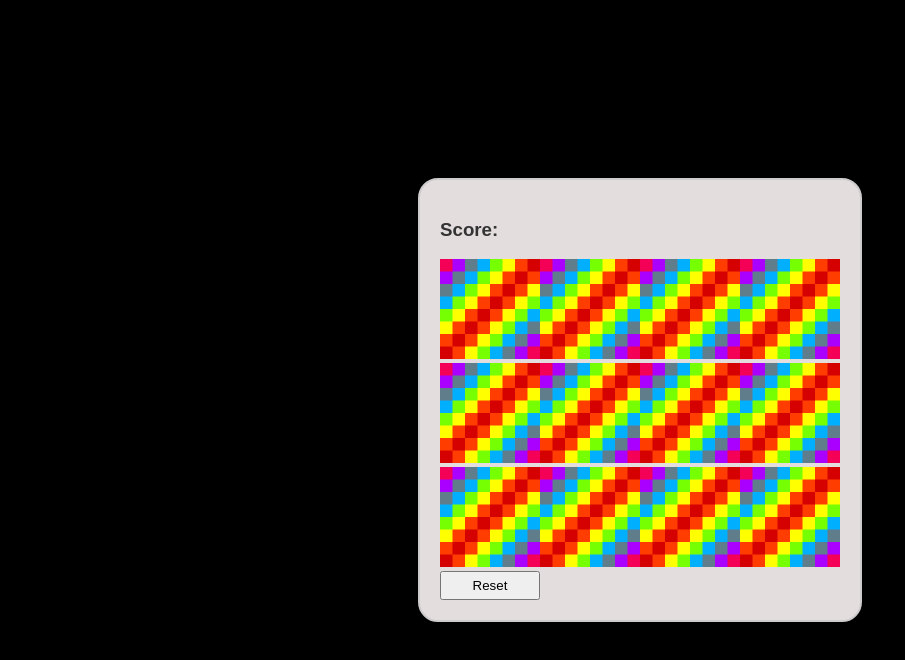
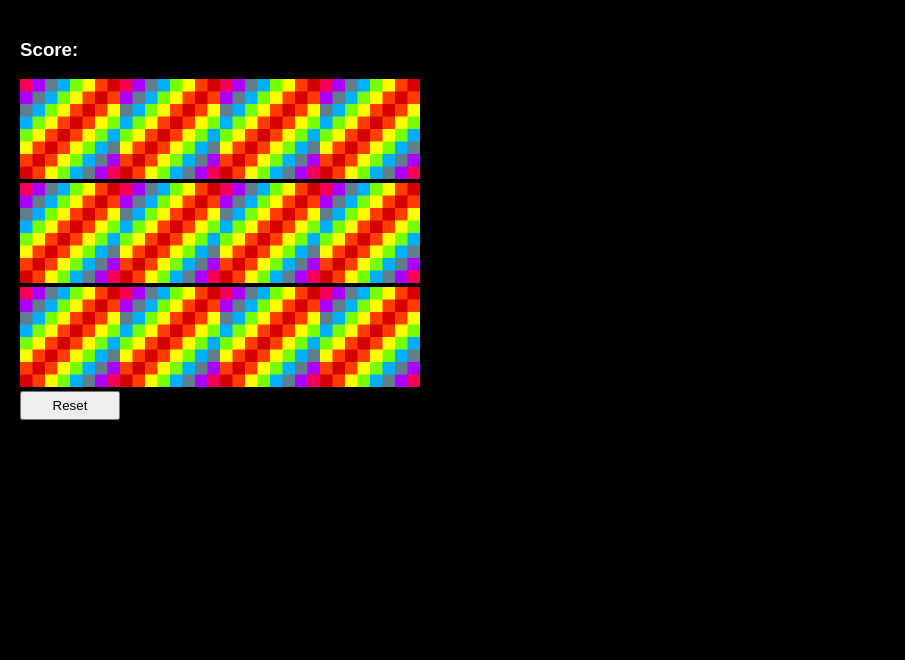
Before and after one commit to CiaoGab/Memory-Game, a plain HTML site: page index.html in a window 1280 px wide. Shown: the whole page, without its empty margins (0-905 px from the left). Drawn offline with Linux system fonts and the light colour scheme.

Commit message:
Refactor CSS styles for body and gameboard layout

```diff
--- a/style.css
+++ b/style.css
@@ -3,10 +3,10 @@ body {
     background-color: #000000;
     color: #333;
     display: flex;
-    justify-content: center;
-    align-items: center;
+
     height: 100vh;
     margin: 0;
+    color: white;
 }
 
 .gameboard {
@@ -15,9 +15,6 @@ body {
     width: 400px;
     height: 400px;
     padding: 20px;
-    background-color: #e4dddd;
-    border: 2px solid #ccc;
-    border-radius: 20px;
 }
 button {
     height: 100px;
```
